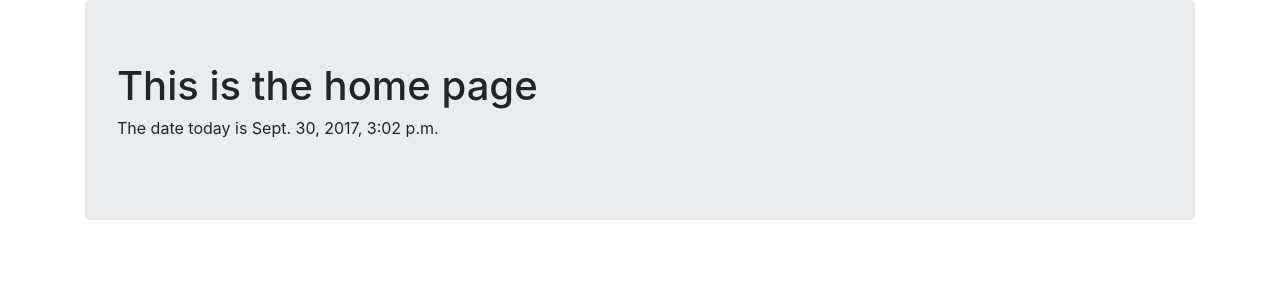
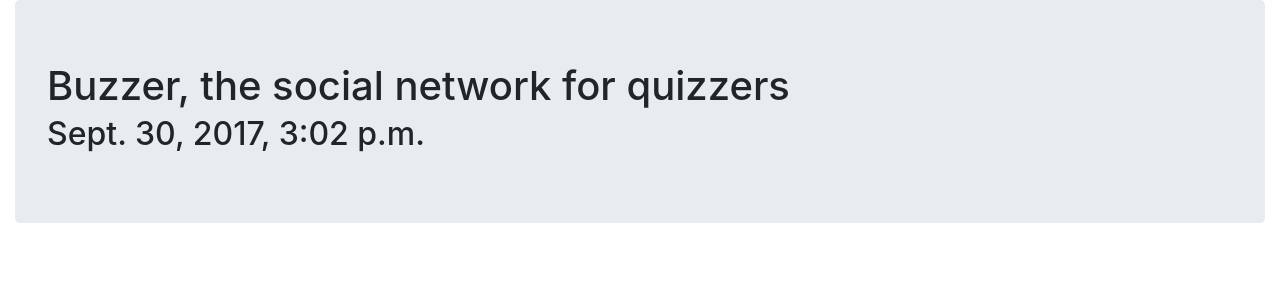
Before and after one commit to rishi93/mysite, a Django app: page / in a window 1280 px wide. Shown: the top 300 px of the page. Run offline with Django 3.2, Linux system fonts and the light colour scheme; some libraries are stand-ins or nearby versions.

Commit message:
changed to container fluid

```diff
--- a/myapp/templates/home.html
+++ b/myapp/templates/home.html
@@ -9,10 +9,10 @@
 </head>
 
 <body>
-	<div class="container">
+	<div class="container-fluid">
 		<div class="jumbotron">
-			<h1>This is the home page</h1>
-			<p>The date today is {{ time }}</p>
+			<h1>Buzzer, the social network for quizzers</h1>
+			<h2>{{ time }}</h2>
 		</div>
 	</div>
 </body>
--- a/myapp/templates/page.html
+++ b/myapp/templates/page.html
@@ -9,7 +9,7 @@
 </head>
 
 <body>
-	<div class="container">
+	<div class="container-fluid">
 		<div class="jumbotron">
 			<h1>The id sent is {{ id }}</h1>
 			<a href="{% url 'home' %}">Go back to home</a>
```
